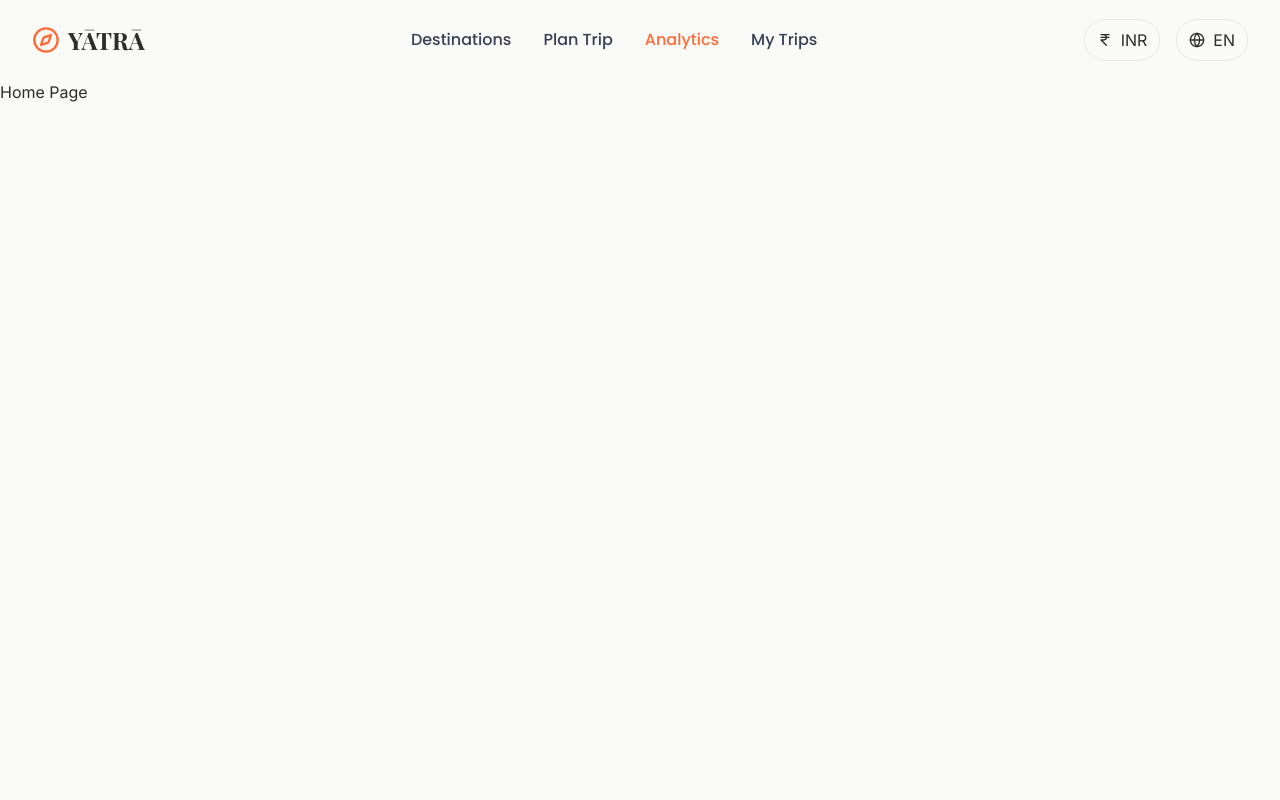
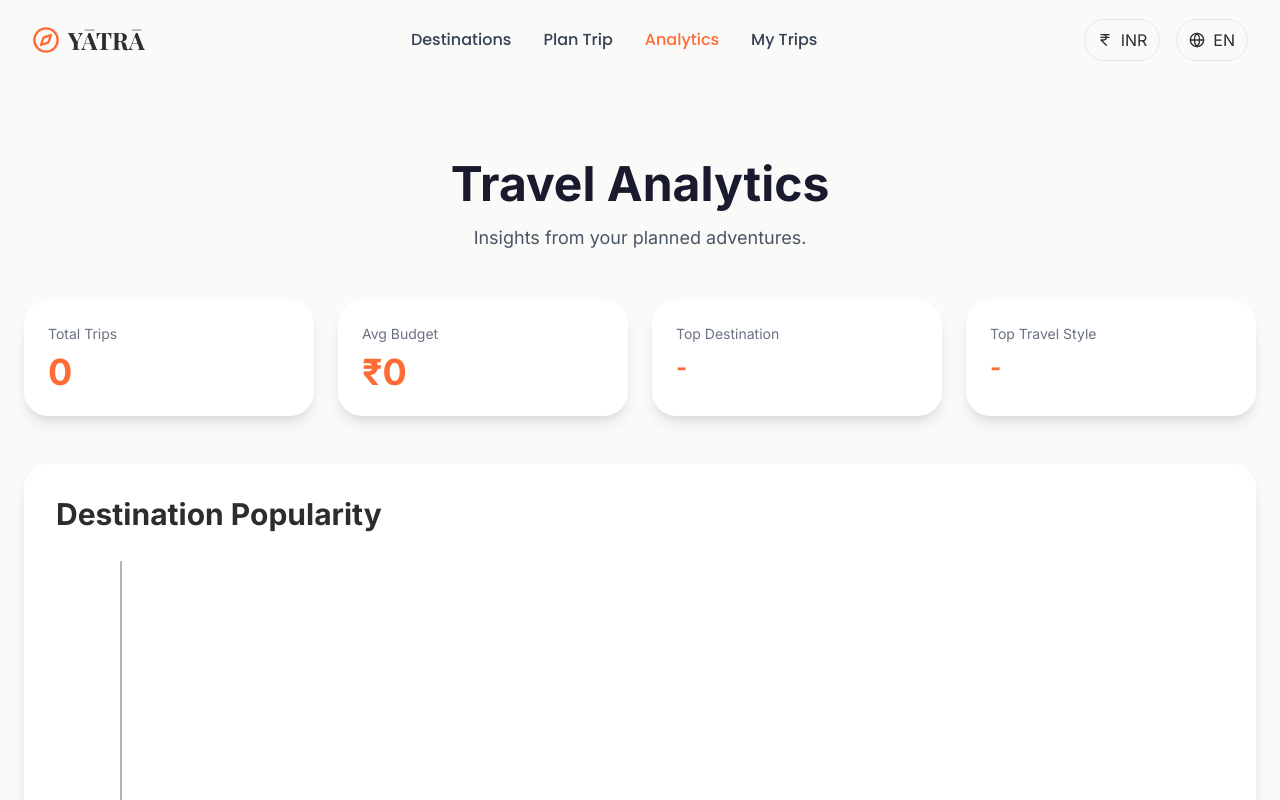
Before and after one commit to md-saad3704/yatra, a React (Vite) app: page /analytics in a window 1280 px wide. Shown: the top 800 px of the page. Built offline with nearby package versions, Linux system fonts and the light colour scheme.

Commit message:
Add analytics dashboard, PDF export and trip management features

```diff
--- a/package.json
+++ b/package.json
@@ -16,6 +16,7 @@
     "axios": "^1.18.0",
     "clsx": "^2.1.1",
     "framer-motion": "^12.40.0",
+    "jspdf": "^4.2.1",
     "leaflet": "^1.9.4",
     "lucide-react": "^1.21.0",
     "react": "^19.2.6",
@@ -24,7 +25,7 @@
     "react-hook-form": "^7.80.0",
     "react-leaflet": "^5.0.0",
     "react-router-dom": "^7.18.0",
-    "recharts": "^3.8.1",
+    "recharts": "^3.9.0",
     "tailwindcss": "^4.3.1",
     "vanilla-tilt": "^1.8.1",
     "yup": "^1.7.1"
--- a/src/pages/Analytics.jsx
+++ b/src/pages/Analytics.jsx
@@ -1,6 +1,106 @@
+import {
+  BarChart,
+  Bar,
+  XAxis,
+  YAxis,
+  Tooltip,
+  ResponsiveContainer,
+} from "recharts";
 
-function Home() {
-  return <h1>Home Page</h1>;
+import { getAnalytics } from "../services/analytics";
+
+function Analytics() {
+  const analytics = getAnalytics();
+
+  return (
+    <div className="min-h-screen bg-[#FAFAF8]">
+      <div className="mx-auto max-w-7xl px-6 py-20">
+
+        <div className="mb-12 text-center">
+          <h1 className="mb-4 text-5xl font-bold text-[#1A1A2E]">
+            Travel Analytics
+          </h1>
+
+          <p className="text-lg text-gray-600">
+            Insights from your planned adventures.
+          </p>
+        </div>
+
+        {/* KPI Cards */}
+        <div className="mb-12 grid gap-6 md:grid-cols-2 lg:grid-cols-4">
+
+          <div className="rounded-3xl bg-white p-6 shadow-lg">
+            <p className="text-sm text-gray-500">
+              Total Trips
+            </p>
+
+            <h2 className="mt-2 text-4xl font-bold text-[#FF6B35]">
+              {analytics.totalTrips}
+            </h2>
+          </div>
+
+          <div className="rounded-3xl bg-white p-6 shadow-lg">
+            <p className="text-sm text-gray-500">
+              Avg Budget
+            </p>
+
+            <h2 className="mt-2 text-4xl font-bold text-[#FF6B35]">
+              ₹{analytics.averageBudget.toLocaleString()}
+            </h2>
+          </div>
+
+          <div className="rounded-3xl bg-white p-6 shadow-lg">
+            <p className="text-sm text-gray-500">
+              Top Destination
+            </p>
+
+            <h2 className="mt-2 text-2xl font-bold text-[#FF6B35]">
+              {analytics.topDestination}
+            </h2>
+          </div>
+
+          <div className="rounded-3xl bg-white p-6 shadow-lg">
+            <p className="text-sm text-gray-500">
+              Top Travel Style
+            </p>
+
+            <h2 className="mt-2 text-2xl font-bold text-[#FF6B35]">
+              {analytics.topStyle}
+            </h2>
+          </div>
+
+        </div>
+
+        {/* Chart */}
+        <div className="rounded-3xl bg-white p-8 shadow-lg">
+          <h2 className="mb-6 text-3xl font-bold">
+            Destination Popularity
+          </h2>
+
+          <div className="h-[400px]">
+            <ResponsiveContainer
+              width="100%"
+              height="100%"
+            >
+              <BarChart
+                data={analytics.destinationData}
+              >
+                <XAxis dataKey="name" />
+                <YAxis />
+                <Tooltip />
+                <Bar
+                  dataKey="trips"
+                  fill="#FF6B35"
+                  radius={[8, 8, 0, 0]}
+                />
+              </BarChart>
+            </ResponsiveContainer>
+          </div>
+        </div>
+
+      </div>
+    </div>
+  );
 }
 
-export default Home;
+export default Analytics;
--- a/src/pages/TripResult.jsx
+++ b/src/pages/TripResult.jsx
@@ -9,6 +9,8 @@ import {
   BookmarkPlus,
 } from "lucide-react";
 import { saveTrip } from "../services/storage";
+import { Download } from "lucide-react";
+import { exportTripPDF } from "../services/pdfGenerator";
 
 function TripResult() {
   const location = useLocation();
@@ -40,7 +42,7 @@ function TripResult() {
         </div>
 
         {/* Save Trip */}
-        <div className="mb-8 flex justify-center">
+        <div className="mb-8 flex justify-center gap-4">
           <button
             onClick={() => {
               saveTrip(tripPlan);
@@ -50,6 +52,14 @@ function TripResult() {
           >
             <BookmarkPlus size={18} />
             Save Trip
+          </button>
+          {/* Download */}
+          <button
+            onClick={() => exportTripPDF(tripPlan)}
+            className="flex items-center gap-2 rounded-xl border border-[#FF6B35] px-6 py-3 font-medium text-[#FF6B35] transition hover:bg-orange-50"
+          >
+            <Download size={18} />
+            Export PDF
           </button>
         </div>
 
--- /dev/null
+++ b/src/services/analytics.js
@@ -0,0 +1,60 @@
+import { getSavedTrips } from "./storage";
+
+export function getAnalytics() {
+  const trips = getSavedTrips();
+
+  if (trips.length === 0) {
+    return {
+      totalTrips: 0,
+      averageBudget: 0,
+      topDestination: "-",
+      topStyle: "-",
+      destinationData: [],
+    };
+  }
+
+  const totalTrips = trips.length;
+
+  const averageBudget = Math.round(
+    trips.reduce(
+      (sum, trip) => sum + (trip.totalBudget || 0),
+      0
+    ) / totalTrips
+  );
+
+  const destinationCount = {};
+  const styleCount = {};
+
+  trips.forEach((trip) => {
+    destinationCount[trip.destination] =
+      (destinationCount[trip.destination] || 0) + 1;
+
+    styleCount[trip.travelStyle] =
+      (styleCount[trip.travelStyle] || 0) + 1;
+  });
+
+  const topDestination =
+    Object.entries(destinationCount).sort(
+      (a, b) => b[1] - a[1]
+    )[0][0];
+
+  const topStyle =
+    Object.entries(styleCount).sort(
+      (a, b) => b[1] - a[1]
+    )[0][0];
+
+  const destinationData = Object.entries(
+    destinationCount
+  ).map(([name, trips]) => ({
+    name,
+    trips,
+  }));
+
+  return {
+    totalTrips,
+    averageBudget,
+    topDestination,
+    topStyle,
+    destinationData,
+  };
+}
--- /dev/null
+++ b/src/services/pdfGenerator.js
@@ -0,0 +1,97 @@
+import jsPDF from "jspdf";
+
+export function exportTripPDF(trip) {
+  const doc = new jsPDF();
+
+  let y = 20;
+
+  doc.setFontSize(22);
+  doc.text(`${trip.destination} Travel Plan`, 20, y);
+
+  y += 15;
+
+  doc.setFontSize(12);
+
+  doc.text(`Duration: ${trip.days} Days`, 20, y);
+  y += 8;
+
+  doc.text(`Travelers: ${trip.travelers}`, 20, y);
+  y += 8;
+
+  doc.text(`Travel Style: ${trip.travelStyle}`, 20, y);
+  y += 8;
+
+  doc.text(
+    `Budget: ₹${trip.totalBudget.toLocaleString()}`,
+    20,
+    y
+  );
+
+  y += 15;
+
+  doc.setFontSize(16);
+  doc.text("Budget Breakdown", 20, y);
+
+  y += 10;
+
+  doc.setFontSize(12);
+
+  doc.text(
+    `Hotel: ₹${trip.budgetBreakdown.hotelBudget.toLocaleString()}`,
+    20,
+    y
+  );
+  y += 8;
+
+  doc.text(
+    `Food: ₹${trip.budgetBreakdown.foodBudget.toLocaleString()}`,
+    20,
+    y
+  );
+  y += 8;
+
+  doc.text(
+    `Transport: ₹${trip.budgetBreakdown.transportBudget.toLocaleString()}`,
+    20,
+    y
+  );
+  y += 8;
+
+  doc.text(
+    `Activities: ₹${trip.budgetBreakdown.activityBudget.toLocaleString()}`,
+    20,
+    y
+  );
+
+  y += 15;
+
+  doc.setFontSize(16);
+  doc.text("Itinerary", 20, y);
+
+  y += 10;
+
+  trip.itinerary.forEach((day) => {
+    doc.setFontSize(14);
+    doc.text(day.title, 20, y);
+
+    y += 8;
+
+    doc.setFontSize(11);
+
+    day.activities.forEach((activity) => {
+      doc.text(`• ${activity}`, 25, y);
+      y += 7;
+
+      if (y > 270) {
+        doc.addPage();
+        y = 20;
+      }
+    });
+
+    y += 5;
+  });
+
+  doc.save(
+    `${trip.destination.toLowerCase()}-trip-plan.pdf`
+  );
+}
```
Also changed, not shown: 1 other file (tests, documents, lock files or other folders).
